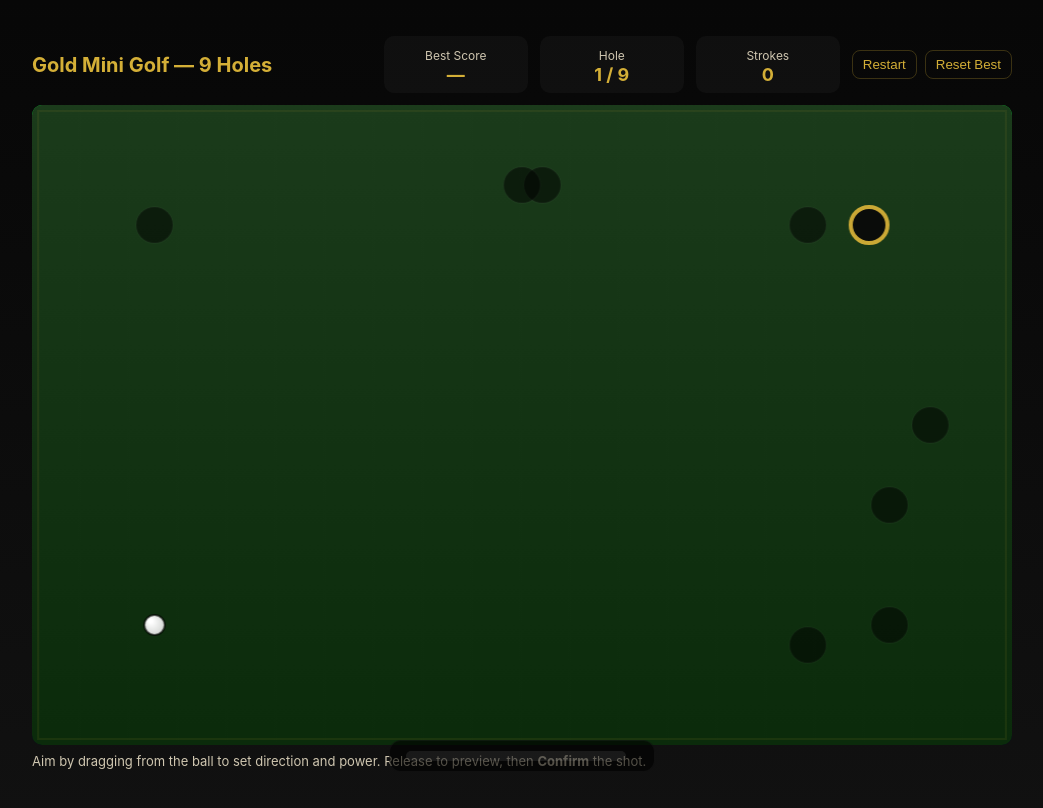
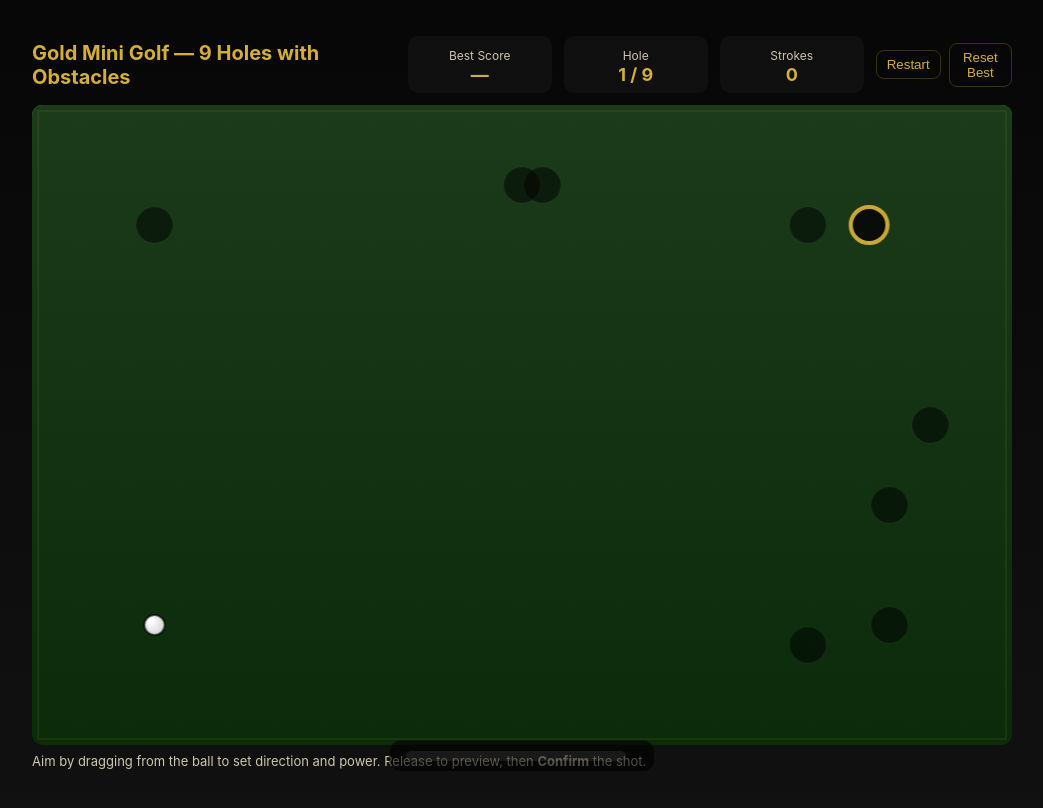
Before and after one commit to ogbuisnessman/GolforGoobers, a plain HTML site: page index.html in a window 1280 px wide. Shown: the whole page, without its empty margins (118-1161 px from the left). Drawn offline with Linux system fonts and the light colour scheme.

Commit message:
Update index.html

```diff
--- a/index.html
+++ b/index.html
@@ -3,13 +3,13 @@
 <head>
   <meta charset="utf-8" />
   <meta name="viewport" content="width=device-width,initial-scale=1" />
-  <title>Gold Mini Golf — 9 Holes</title>
+  <title>Gold Mini Golf — 9 Holes with Obstacles</title>
   <link rel="stylesheet" href="style.css" />
 </head>
 <body>
   <div class="wrap">
     <header>
-      <h1>Gold Mini Golf — 9 Holes</h1>
+      <h1>Gold Mini Golf — 9 Holes with Obstacles</h1>
       <div class="hud">
         <div class="panel">
           <span class="small">Best Score</span>
```
